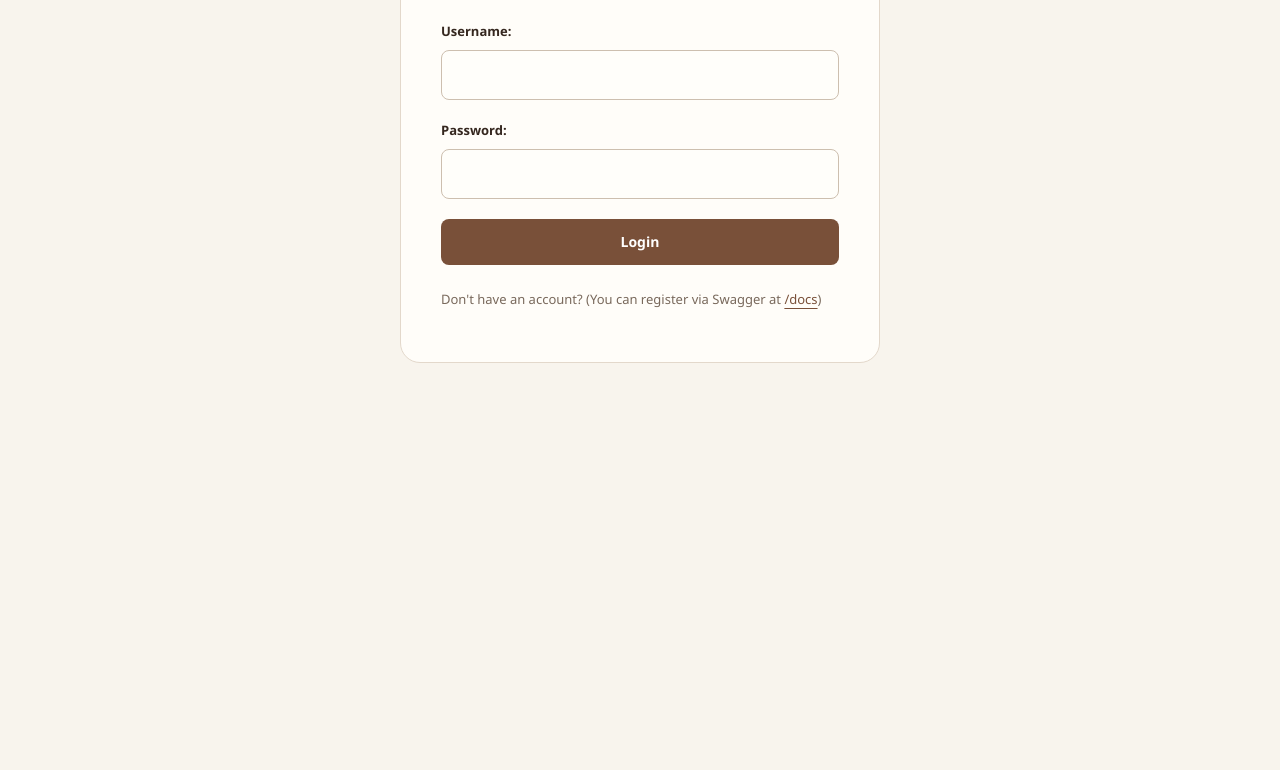
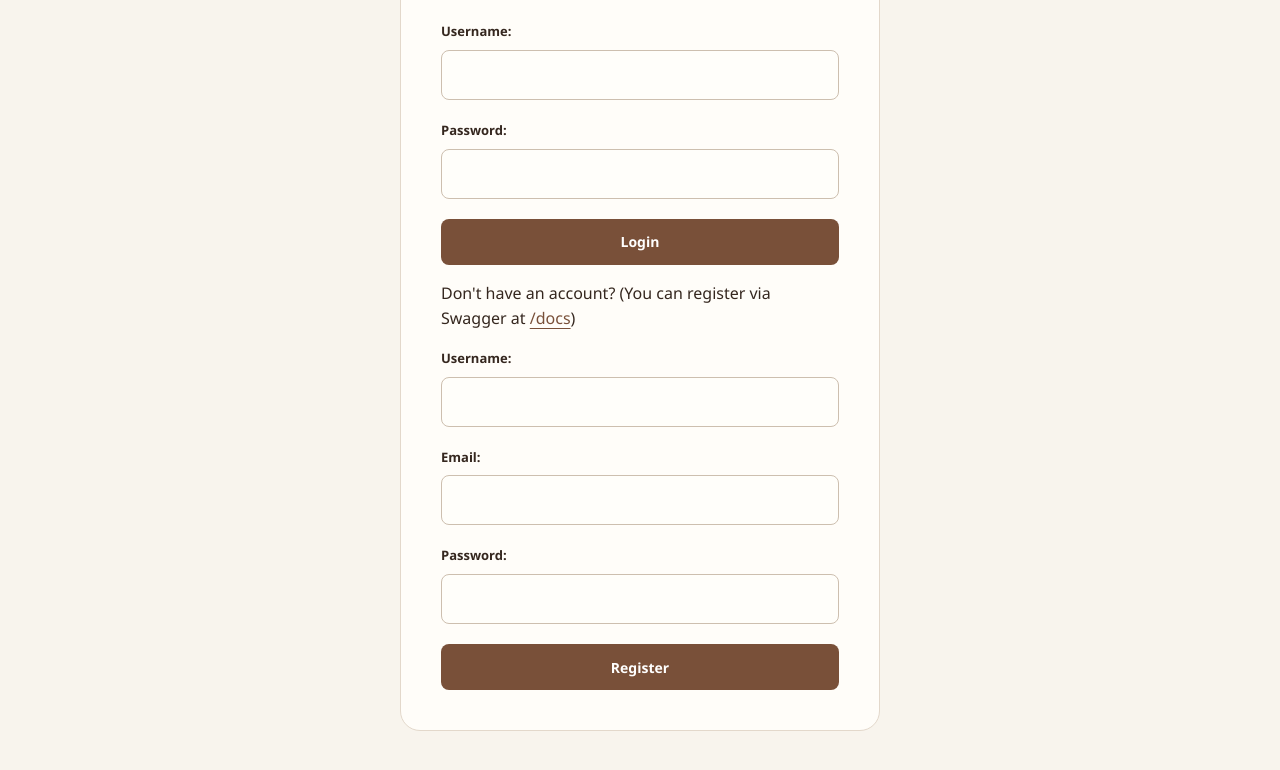
Before and after one commit to gnplos07/market, a plain HTML site: page frontend/login.html in a window 1280 px wide. Shown: the part 312-1082 px from the top of the page. Before the commit the page ends 800 px from the top, so only its background shows below. Drawn offline with Linux system fonts and the light colour scheme.

Commit message:
add register html form

```diff
--- a/frontend/login.html
+++ b/frontend/login.html
@@ -30,6 +30,27 @@
             <button type="submit">Login</button>
         </form>
         <p>Don't have an account? (You can register via Swagger at <a href="http://localhost:8000/docs" target="_blank">/docs</a>)</p>
+
+        <form id = "register-form">
+            <div class="form-group">
+                <label for="register-username"> Username:</label>
+                <input type = "text" id = "register-username" autocomplete="username" required>
+            </div>
+             <div class = "form-group">
+                <label for = "register-email"> Email:</label>
+                <input type = "email" id = "register-email" autocomplete="email" required>
+            </div>
+
+            <div class = "form-group">
+                <label for = "register-password"> Password:</label>
+                <input type = "password" id = "register-password" autocomplete= "new-password" required>
+            </div>
+
+
+            <button type = "submit"> Register</button>
+        </form>
+
+
     </main>
 
     <script src="app.js"></script>
```
